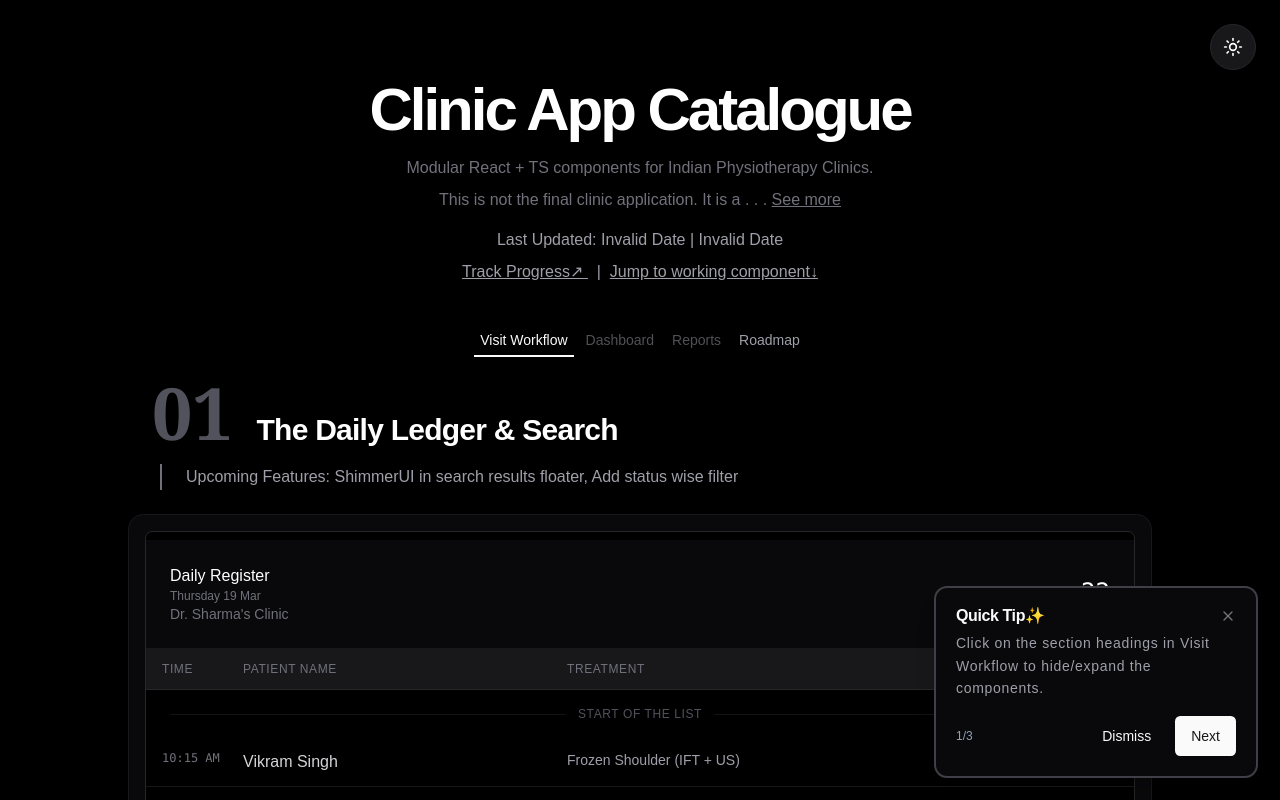
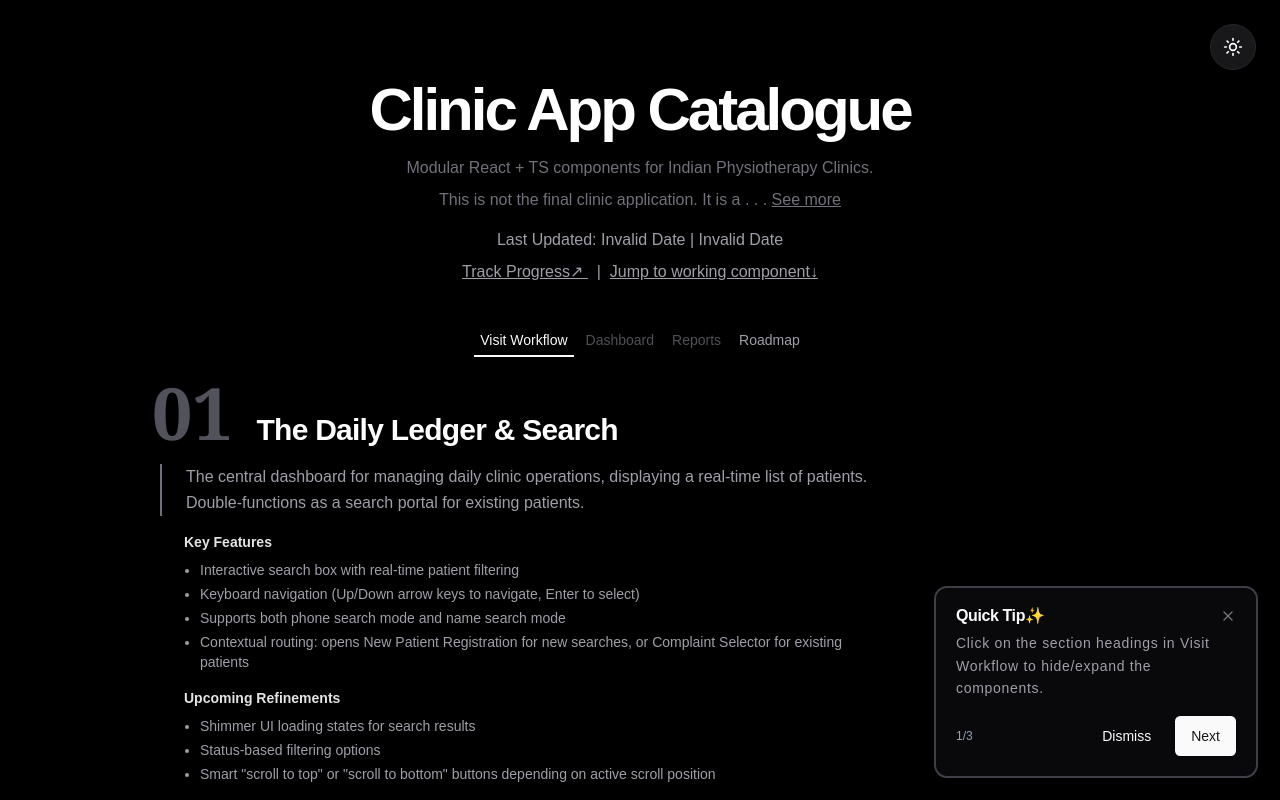
Before and after one commit to omsrivastava512/clinic-demo, a React (Vite) app: page / in a window 1280 px wide. Both pictures are taken after a click on the button "Start Workflow". Shown: the top 800 px of the page. Built offline with nearby package versions, Linux system fonts and the light colour scheme.

Commit message:
feat(catalog): implement updated structure for the presentational section, add captions, clinical features, and development notices

```diff
--- a/src/components/PresentationSection.tsx
+++ b/src/components/PresentationSection.tsx
@@ -9,26 +9,46 @@ type PSProps = {
     hidden?: boolean,
     title: string;
     number: string;
-    description: string;
+    description?: ReactNode;
+    features?: string[];
+    upcoming?: string[];
     children: ReactNode;
     tag?: string;
     className?: string;
 }
-export const PresentationSection = ({ hidden = false, title, number, description, children, tag, className }: PSProps) => {
+export const PresentationSection = ({ hidden = false, title, number, description, features, upcoming, children, tag, className }: PSProps) => {
     const [ishidden, setIsHidden] = useState(hidden)
     return (
         <section className="mb-32 max-w-5xl mx-auto w-full last:mb-0" >
             <div className="mb-6 px-4 m:mb-12 ml-2 max-w-3xl">
                 <div className="flex items-baseline gap-4 md:gap-6 mb-4">
                     <span className="text-4xl md:text-7xl font-serif text-zinc-400 dark:text-zinc-600 font-bold">{number}</span>
-                    <button onClick={() => setIsHidden(h => !h)} className="flex items-center gap-4 ">
+                    <button onClick={() => setIsHidden(h => !h)} className="flex items-center gap-4 text-left">
                         <h2 className="text-2xl md:text-3xl font-bold tracking-tight dark:text-white">{title}</h2>
-                        <pre>{ishidden && "hidden"}</pre>
+                        {ishidden && <span className="text-sm bg-zinc-200 dark:bg-zinc-800 px-2 py-1 rounded text-zinc-500">Hidden</span>}
                     </button>
                 </div>
-                <p className="dark:text-zinc-400 text-zinc-600 text-sm md:text-base leading-relaxed border-l-2 border-zinc-500 pl-4 md:pl-6 ml-2">
-                    {description}
-                </p>
+                {description && (
+                    <p className="dark:text-zinc-400 text-zinc-600 text-sm md:text-base leading-relaxed border-l-2 border-zinc-500 pl-4 md:pl-6 ml-2 mb-4">
+                        {description}
+                    </p>
+                )}
+                {features && features.length > 0 && (
+                    <div className="ml-2 pl-4 md:pl-6 mb-4">
+                        <h4 className="text-sm font-semibold text-zinc-800 dark:text-zinc-200 mb-2">Key Features</h4>
+                        <ul className="list-disc list-outside ml-4 text-sm text-zinc-600 dark:text-zinc-400 space-y-1">
+                            {features.map((f, i) => <li key={i}>{f}</li>)}
+                        </ul>
+                    </div>
+                )}
+                {upcoming && upcoming.length > 0 && (
+                    <div className="ml-2 pl-4 md:pl-6">
+                        <h4 className="text-sm font-semibold text-zinc-800 dark:text-zinc-200 mb-2">Upcoming Refinements</h4>
+                        <ul className="list-disc list-outside ml-4 text-sm text-zinc-600 dark:text-zinc-400 space-y-1">
+                            {upcoming.map((f, i) => <li key={i}>{f}</li>)}
+                        </ul>
+                    </div>
+                )}
             </div>
             <div id={tag} className={cn("p-2 md:p-4 bg-zinc-50 dark:bg-zinc-950 border border-zinc-200 dark:border-zinc-900 rounded-2xl shadow-xl transition-colors duration-300", className)} hidden={ishidden} aria-hidden={hidden}>
                 {children}
--- a/src/pages/vistitworkflow.tsx
+++ b/src/pages/vistitworkflow.tsx
@@ -34,22 +34,59 @@ const VisitWorkflow = () => {
             <em className='text-sm text-zinc-500 '>This button was introduced to force explicit user intent in starting the app and prevent components of the app from hijacking intial page orientation and the header text on load. </em>
         </div>
     );
+    // NOTE: Wording in these presentation sections was updated to be highly user-centric and feature-focused,
+    // avoiding developer-facing jargon (like O(1) sets or dual-column mapping) in favor of clear product utility descriptions.
     return (
         <>
             <PresentationSection title="The Daily Ledger & Search"
-                number='01' description='Upcoming Features: ShimmerUI in search results floater, Add status wise filter '>
+                number='01'
+                description="The central dashboard for managing daily clinic operations, displaying a real-time list of patients. Double-functions as a search portal for existing patients."
+                features={[
+                    'Interactive search box with real-time patient filtering',
+                    'Keyboard navigation (Up/Down arrow keys to navigate, Enter to select)',
+                    'Supports both phone search mode and name search mode',
+                    'Contextual routing: opens New Patient Registration for new searches, or Complaint Selector for existing patients'
+                ]}
+                upcoming={[
+                    'Shimmer UI loading states for search results',
+                    'Status-based filtering options',
+                    'Smart "scroll to top" or "scroll to bottom" buttons depending on active scroll position'
+                ]}>
                 <DailyLedger />
             </PresentationSection>
 
             <PresentationSection hidden title="New Patient Registration"
-                number='02' description='Upcoming: add preset suggestions in clinical notes, convert age to dob'
+                number='02'
+                description="The initial point of entry for adding new patients to the clinic's database, capturing their personal details and primary medical notes."
+                features={[
+                    'Real-time name and phone number formatting and validation',
+                    'Smart redirection using URL parameters (returns back to the workflow when launched from the Ledger)',
+                    'Clinical Notes Builder with auto-categorized observations (e.g., fall risks, surgical history)',
+                    'Warning prompts before discarding unsaved patient registration data'
+                ]}
+                upcoming={[
+                    'Date of Birth picker replacing the manual age field',
+                    'Preset suggestions in the Clinical Notes Builder for rapid entry'
+                ]}
                 className="flex gap-5 flex-wrap" tag='register'
             >
                 <NewPatientIntake onClose={() => { }} initialName="Arjun" onSubmit={() => { }} />
             </PresentationSection>
 
             <PresentationSection title="Complaint Selector (Diagnosis)"
-                number='03' description='Upcoming: Add a suggestive complaint drop down as the user starts typing in the add a new complaint box (searchable by category)'
+                number='03'
+                description="A clinical workspace for managing active medical conditions. Doctors can select which ongoing complaints are being treated in today's session, or register brand new complaints to the patient's active therapy list."
+                features={[
+                    'Displays a curated list of the patient\'s active complaints currently undergoing therapy',
+                    'Enables checkmarking specific complaints to indicate they are being treated in today\'s session',
+                    'Provides an input/search box to register brand new complaints to the active list (for new patients or new conditions)',
+                    'Automatically normalizes and formats custom entries in real-time',
+                    'Excludes historically resolved or cured complaints to keep the session focus clean'
+                ]}
+                upcoming={[
+                    'Keyboard shortcuts (e.g., pressing "1" to select the first item)',
+                    'Predictive autocomplete dropdown categorizing complaints as you type'
+                ]}
                 className="flex justify-center" tag='complaints'
             >
                 <ComplaintSelector
@@ -62,7 +99,18 @@ const VisitWorkflow = () => {
 
             <PresentationSection title="Procedure Logger (Multi-Context Logic)"
                 number='04' tag='procedure'
-                description='Upcoming: Add Search Bar to find less common procedures and heading with selected complaints and validate all have been selected'
+                description="The treatment workspace where specific medical procedures are assigned to the previously selected complaints."
+                features={[
+                    'Maps and groups medical procedures under each active patient complaint',
+                    'Live billing receipt panel that instantly updates totals as procedures are toggled',
+                    'Independent scrollable selection list with a fixed checkout summary'
+                ]}
+                upcoming={[
+                    'Dynamically filter procedures so only relevant ones display for the active complaints',
+                    'Accordion-style design allowing practitioners to collapse/expand procedures listed under each complaint heading',
+                    'Search Bar to find less common procedures',
+                    'Header validation to ensure all complaints have associated procedures selected'
+                ]}
             >
                 {/* We simulate passing TWO contexts to show the grouping logic */}
                 <ProcedureLogger
@@ -72,7 +120,26 @@ const VisitWorkflow = () => {
             </PresentationSection>
 
             <PresentationSection title="Invoice & Payment (Indian Locale)"
-                number='05' description='Upcoming: options to add pay later,  visual confirmation of selected payment mode, Clinic/doctor/issuer name in the header'
+                number='05'
+                description={
+                    // Using a JSX fragment to render a beautifully styled yellow warning block indicating active development status.
+                    <div className="space-y-2">
+                        <p>The final billing and checkout step, generating a detailed invoice based on the logged procedures and complaints.</p>
+                        <div className="text-amber-700 dark:text-amber-400 font-semibold text-xs bg-amber-50 dark:bg-amber-950/20 border border-amber-200 dark:border-amber-900/40 rounded-md px-3 py-1.5 w-fit flex items-center gap-1.5 mt-2">
+                            <span>⚠️</span> Note: This component is currently under active development.
+                        </div>
+                    </div>
+                }
+                features={[
+                    'Instantly computes and sums costs across all assigned procedures',
+                    'Generates a unique, trackable invoice ID for each transaction',
+                    'Provides an itemized breakdown of costs, organized by specific patient complaints'
+                ]}
+                upcoming={[
+                    'Options to add pay later',
+                    'Visual confirmation of selected payment mode',
+                    'Clinic/doctor/issuer name integrated in the header'
+                ]}
                 tag='billing'
             >
                 <InvoiceBuilder
```
